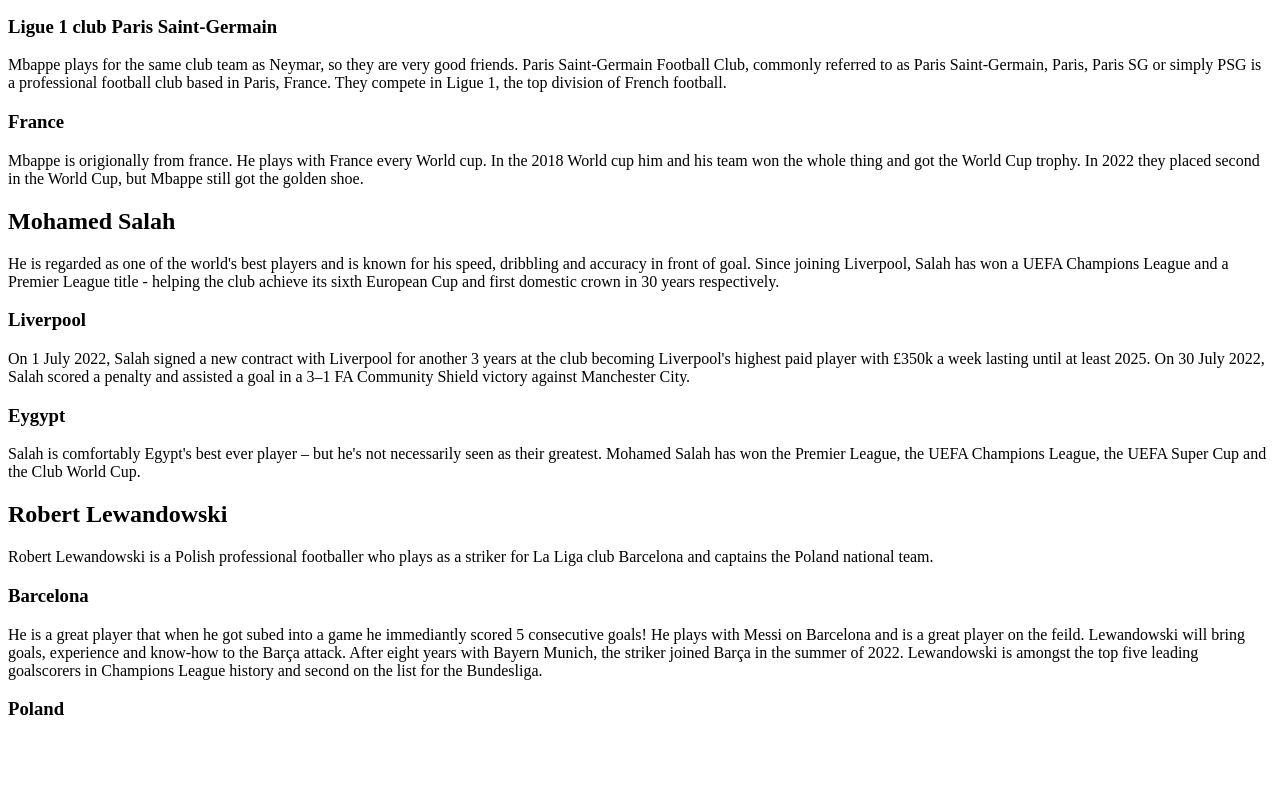
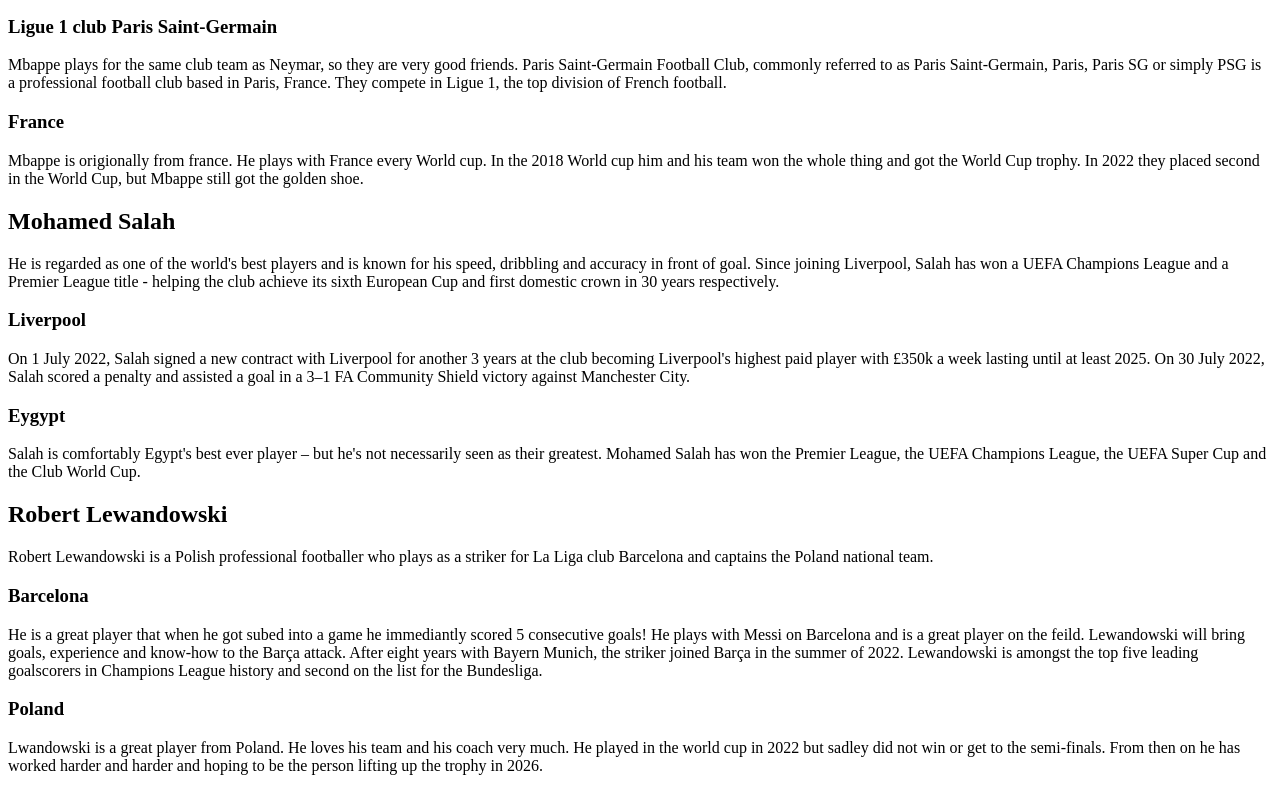
Before and after one commit to HamzaTheGammer/Soccer, a plain HTML site: page docs/players.html in a window 1280 px wide. Shown: the part 951-1742 px from the top of the page. Before the commit the page ends 1690 px from the top, so only its background shows below. Drawn offline with Linux system fonts and the light colour scheme.

Commit message:
added more to one of the players

```diff
--- a/docs/players.html
+++ b/docs/players.html
@@ -82,6 +82,6 @@
             </div>
             <div class="national-team">
                 <h3> Poland </h3>
-                <p> </p>
+                <p> Lwandowski is a great player from Poland. He loves his team and his coach very much. He played in the world cup in 2022 but sadley did not win or get to the semi-finals. From then on he has worked harder and harder and hoping to be the person lifting up the trophy in 2026.</p>
             </div>
         </div>
```
Also changed, not shown: todo.txt.
